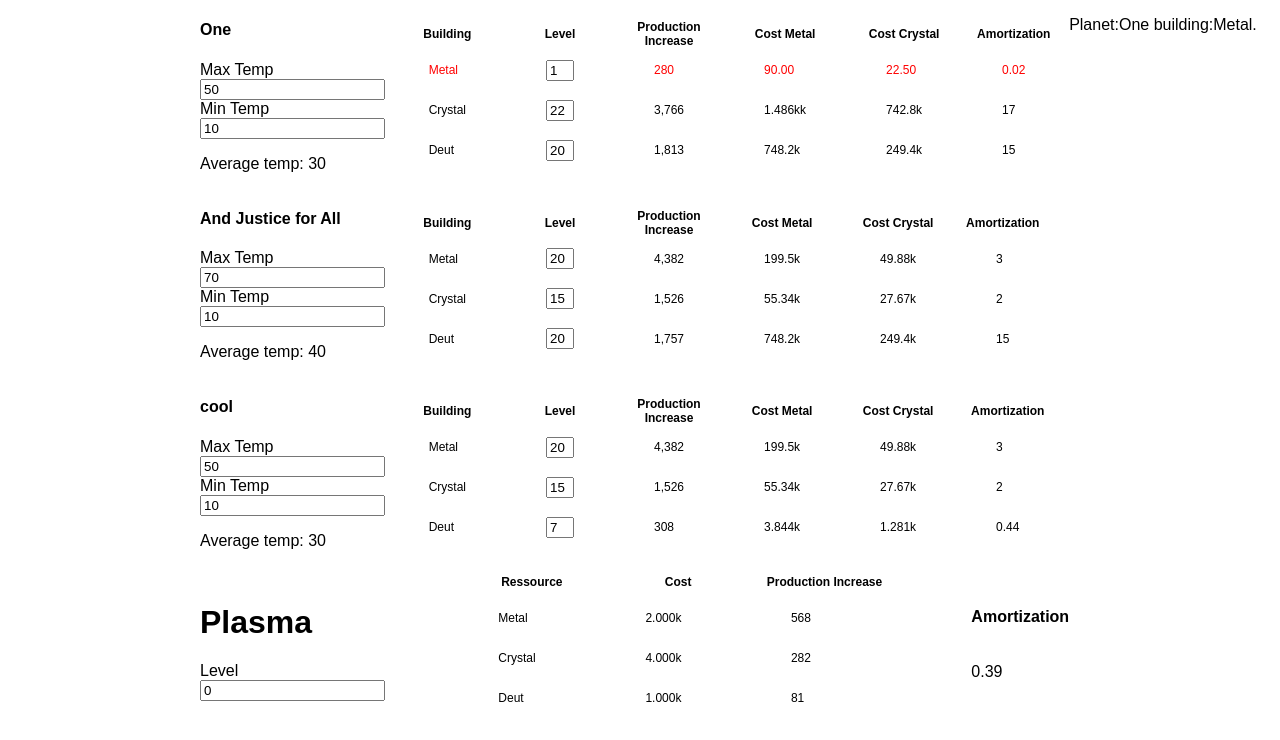
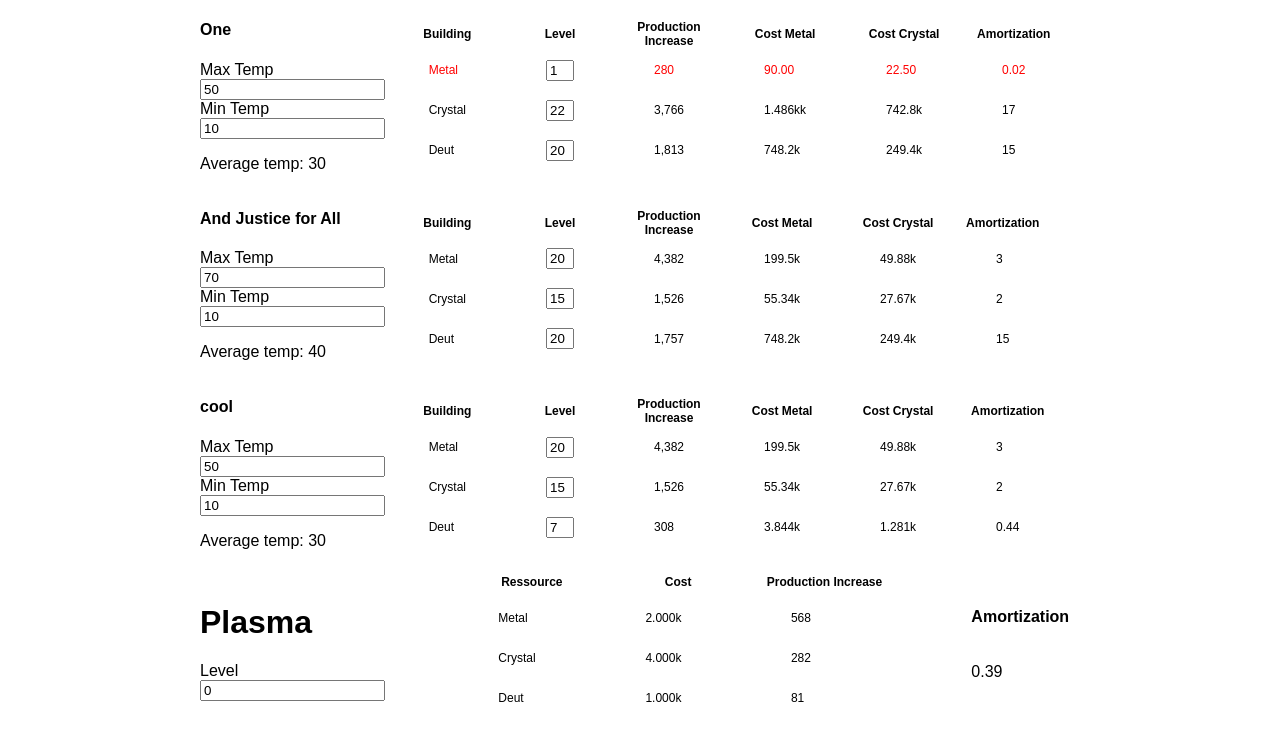
Before and after one commit to egfanboy/ogame-amortization, a React (Create React App) app: page / in a window 1280 px wide. Shown: the top 740 px of the page. Built offline with nearby package versions, Linux system fonts and the light colour scheme.

Commit message:
refactored to calculate amortizations for all planets in amortization

```diff
--- a/src/components/planet/planet.jsx
+++ b/src/components/planet/planet.jsx
@@ -19,99 +19,11 @@ import { Building } from '../building';
 import { PlanetInfo } from '../planet-info';
 import { Main, BuildingContainer, InfoContainer } from './planet.styled';
 
-const calculateNormalizedProduction = (
-    { metalMine, crystalMine, deutMine },
-    speed,
-    { m, c, d }
-) => {
-    const metalDeutRatio = d / m;
-    const crysDeutRatio = d / c;
-    const metalProd = metalMineProd(metalMine);
-    const crysProd = crysMineProd(crystalMine);
-    const deutProd = deutMineProd(deutMine);
-
-    return metalProd * metalDeutRatio + crysProd * crysDeutRatio + deutProd;
-};
-
 export default class Planet extends React.Component {
     onChangeHandler = (key, value) => {
         const { onPlanetChange } = this.props;
 
         onPlanetChange(key, value);
-    };
-
-    state = {
-        crystalAmortization: null,
-        metalAmortization: null,
-        deutAmortization: null,
-        nextBuilding: null,
-    };
-
-    componentDidMount() {
-        this.calculateMetalAmor();
-        this.calculateCrysAmor();
-        this.calculateDeutAmor();
-    }
-
-    componentDidUpdate(prevProps, prevState) {
-        if (
-            prevState.metalAmortization !== this.state.metalAmortization ||
-            prevState.crystalAmortization !== this.state.crystalAmortization ||
-            prevState.deutAmortization !== this.state.deutAmortization
-        )
-            this.getLowestAmortization();
-
-        if (
-            prevProps.metalMine !== this.props.metalMine ||
-            prevProps.crystalMine !== this.props.crystalMine ||
-            prevProps.deutMine !== this.props.deutMine ||
-            prevProps.minT !== this.props.minT ||
-            prevProps.maxT !== this.props.maxT
-        ) {
-            this.calculateMetalAmor();
-            this.calculateCrysAmor();
-            this.calculateDeutAmor();
-        }
-    }
-
-    getLowestAmortization = () => {
-        const { setPlanetNextBuilding, name } = this.props;
-        const {
-            metalAmortization,
-            crysAmortization,
-            deutAmortization,
-        } = this.state;
-
-        const metal = {
-            building: 'Metal',
-            value: metalAmortization,
-        };
-        const crystal = {
-            building: 'Crystal',
-            value: crysAmortization,
-        };
-        const deut = {
-            building: 'Deut',
-            value: deutAmortization,
-        };
-
-        const amortizationValues = [
-            metal.value,
-            crystal.value,
-            deut.value,
-        ].filter(v => !!v);
-
-        const lowestAmortization = Math.min(...amortizationValues);
-
-        const { building: nextBuilding } = [metal, crystal, deut].find(
-            e => e.value === lowestAmortization
-        );
-
-        setPlanetNextBuilding({
-            name,
-            nextBuilding,
-            value: lowestAmortization,
-        });
     };
 
     getAvgT = () => {
@@ -120,100 +32,16 @@ export default class Planet extends React.Component {
         return (minT + maxT) / 2;
     };
 
-    calculateMetalAmor = () => {
-        const {
-            metalMine,
-            normalizedProd,
-            rates: { m, c, d },
-            speed,
-        } = this.props;
-
-        const metalDeutRatio = d / m;
-        const crysDeutRatio = d / c;
-        const { metalCost, crysCost } = costMetalMine(metalMine);
-
-        const normalizedCost =
-            metalCost * metalDeutRatio + crysCost * crysDeutRatio;
-
-        const normalizedNewProd =
-            speed * newMetalProd(metalMine) * metalDeutRatio;
-
-        const metalAmortization = amortization(
-            normalizedCost,
-            normalizedNewProd
-        );
-
-        this.setState({ metalAmortization });
-    };
-
-    calculateCrysAmor = () => {
-        const {
-            crystalMine,
-            normalizedProd,
-            rates: { m, c, d },
-            speed,
-        } = this.props;
-
-        const metalDeutRatio = d / m;
-        const crysDeutRatio = d / c;
-        const { metalCost, crysCost } = costCrysMine(crystalMine);
-
-        const normalizedCost =
-            metalCost * metalDeutRatio + crysCost * crysDeutRatio;
-
-        const normalizedNewProd =
-            speed * newCrysProd(crystalMine) * crysDeutRatio;
-
-        const crysAmortization = amortization(
-            normalizedCost,
-            normalizedNewProd
-        );
-
-        this.setState({ crysAmortization });
-    };
-
-    calculateDeutAmor = () => {
-        const {
-            deutMine,
-            normalizedProd,
-            rates: { m, c, d },
-            speed,
-            maxT,
-            minT,
-        } = this.props;
-
-        const metalDeutRatio = d / m;
-        const crysDeutRatio = d / c;
-        const { metalCost, crysCost } = costDeutMine(deutMine);
-
-        const normalizedCost =
-            metalCost * metalDeutRatio + crysCost * crysDeutRatio;
-
-        const normalizedNewProd = speed * newDeutProd(deutMine, this.getAvgT());
-
-        const deutAmortization = amortization(
-            normalizedCost,
-            normalizedNewProd
-        );
-
-        this.setState({ deutAmortization });
-    };
-
     BuildBuildingRows = () => {
         const {
             metalMine,
             crystalMine,
             deutMine,
             speed,
-            hasNextBuilding,
-            nextEmpireBuilding,
+            metalAmortization,
+            crystalAmortization,
+            deutAmortization,
         } = this.props;
-
-        const {
-            metalAmortization,
-            crysAmortization,
-            deutAmortization,
-        } = this.state;
 
         const mines = ['Metal', 'Crystal', 'Deut'];
 
@@ -229,7 +57,7 @@ export default class Planet extends React.Component {
                 calcProd: newCrysProd,
                 level: crystalMine,
                 cost: costCrysMine,
-                amortization: crysAmortization,
+                amortization: crystalAmortization,
             },
             Deut: {
                 calcProd: newDeutProd,
@@ -291,21 +119,11 @@ export default class Planet extends React.Component {
     render() {
         const {
             name,
-            metalMine,
-            crystalMine,
-            deutMine,
-            speed,
             minT,
             maxT,
             hasNextBuilding,
             nextEmpireBuilding,
         } = this.props;
-
-        const {
-            metalAmortization,
-            crysAmortization,
-            deutAmortization,
-        } = this.state;
 
         return (
             <Main>
--- a/src/components/plasma/plasma.jsx
+++ b/src/components/plasma/plasma.jsx
@@ -57,6 +57,8 @@ export default class Plasma extends Component {
     render() {
         const { level, amortization, isNext } = this.props;
 
+        console.log(isNext);
+
         return (
             <Main>
                 <Info>
--- a/src/components/plasma/plasma.styled.js
+++ b/src/components/plasma/plasma.styled.js
@@ -6,7 +6,9 @@ export const Main = styled.div`
     width: 100%;
     align-items: center;
 `;
-export const Amortization = styled.p``;
+export const Amortization = styled.p`
+    color: inherit;
+`;
 
 export const Info = styled.div``;
 
--- a/src/pages/amortization.jsx
+++ b/src/pages/amortization.jsx
@@ -1,9 +1,15 @@
-import React, { Component, Fragment } from 'react';
+import React, { Component } from 'react';
 
 import {
     metalMineProd,
     crysMineProd,
     deutMineProd,
+    newMetalProd,
+    newCrysProd,
+    newDeutProd,
+    costDeutMine,
+    costCrysMine,
+    costMetalMine,
     plasmaCost,
     metalPlasmaIncrease,
     crystalPlasmaIncrease,
@@ -14,6 +20,13 @@ import styled from 'styled-components';
 import { Planet } from '../components/planet';
 import { NextLevel } from '../components/next-levels';
 import { Plasma } from '../components/plasma';
+import getAmortizations from '../utils/get-amortizations';
+
+const BUILDING_TYPES = {
+    m: 'Metal',
+    c: 'Crystal',
+    d: 'Deut',
+};
 
 const planets = [
     {
@@ -47,22 +60,116 @@ export default class Amortization extends Component {
         planets: planets,
         speed: 7,
         rates: { m: 2, c: 1, d: 1 },
-        amortizations: [],
-        nextBuilding: [],
+        nextBuilding: {},
         plasmaLevel: 0,
         metalProductionIncrease: 0,
         crystalProductionIncrease: 0,
         deutProductionIncrease: 0,
     };
 
+    calculateAmortizations = planets => {
+        const {
+            speed,
+            rates: { m, c, d },
+        } = this.state;
+
+        const metalDeutRatio = d / m;
+        const crysDeutRatio = d / c;
+
+        const calculateMetalAmortization = ({ metalMine }) => {
+            const { metalCost, crysCost } = costMetalMine(metalMine);
+
+            const normalizedCost =
+                metalCost * metalDeutRatio + crysCost * crysDeutRatio;
+
+            const normalizedNewProd =
+                speed * newMetalProd(metalMine) * metalDeutRatio;
+
+            return amortization(normalizedCost, normalizedNewProd);
+        };
+
+        const calculateCrystalAmortization = ({ crystalMine }) => {
+            const { metalCost, crysCost } = costCrysMine(crystalMine);
+
+            const normalizedCost =
+                metalCost * metalDeutRatio + crysCost * crysDeutRatio;
+
+            const normalizedNewProd =
+                speed * newCrysProd(crystalMine) * crysDeutRatio;
+
+            return amortization(normalizedCost, normalizedNewProd);
+        };
+
+        const calculateDeutAmortization = ({ deutMine, maxT, minT }) => {
+            const { metalCost, crysCost } = costDeutMine(deutMine);
+
+            const normalizedCost =
+                metalCost * metalDeutRatio + crysCost * crysDeutRatio;
+
+            const normalizedNewProd =
+                speed * newDeutProd(deutMine, (minT + maxT) / 2);
+
+            return amortization(normalizedCost, normalizedNewProd);
+        };
+
+        const planetArray = Array.isArray(planets) ? planets : Array(planets);
+
+        const amortizations = planetArray.map(planet => {
+            return {
+                [planet.name]: {
+                    m: calculateMetalAmortization(planet),
+                    c: calculateCrystalAmortization(planet),
+                    d: calculateDeutAmortization(planet),
+                },
+            };
+        });
+
+        return amortizations.length > 1 ? amortizations : amortizations[0];
+    };
+
+    getLowestAmortization = amortizations => {
+        const nextBuilding = amortizations.reduce((acc, planetAmor) => {
+            const planetName = Object.keys(planetAmor)[0];
+
+            const { m, c, d } = getAmortizations(planetAmor);
+
+            const lowestAmortization = Math.min(m, c, d);
+
+            const type = Object.entries(planetAmor[planetName]).reduce(
+                (acc, element) => {
+                    if (element.pop() === lowestAmortization) return element[0];
+
+                    return acc;
+                },
+                ''
+            );
+
+            if (isNaN(acc.value) || acc.value > lowestAmortization)
+                return (acc = {
+                    planet: planetName,
+                    type: BUILDING_TYPES[type],
+                    value: lowestAmortization,
+                });
+
+            return acc;
+        }, {});
+
+        const plasmaAmortization = this.calculatePlasmaAmor();
+
+        if (plasmaAmortization < nextBuilding.value)
+            return {
+                planet: 'Overall',
+                type: 'Plasma',
+                value: plasmaAmortization,
+            };
+
+        return nextBuilding;
+    };
+
     componentDidMount() {
-        this.calculatePlasmaAmor();
-    }
-
-    componentDidUpdate(prevProps, prevState) {
-        if (prevState.amortizations !== this.state.amortizations) {
-            this.setEmpireNextBuilding();
-        }
+        const amortizations = this.calculateAmortizations(this.state.planets);
+        const lowestAmortization = this.getLowestAmortization(amortizations);
+        this.setState({ nextBuilding: lowestAmortization });
     }
 
     calculateNextBuildings = times => {};
@@ -91,7 +198,7 @@ export default class Amortization extends Component {
 
             const getCrystalProd = () => {
                 const prod = crysMineProd(crystalMine);
-                console.log(prod);
+
                 return isNaN(accountCrystalProd)
                     ? prod
                     : accountCrystalProd + prod;
@@ -152,37 +259,26 @@ export default class Amortization extends Component {
             crystalProductionIncrease * crysDeutRatio +
             deutProductionIncrease;
 
-        if (plasmaLevel === 1 || '1')
-            console.log(normalizedProductionIncrease, normalizedCost);
-
         const plasmaAmortization = amortization(
             normalizedCost,
             normalizedProductionIncrease
         );
 
         this.setState({ plasmaAmortization });
-    };
-
-    setEmpireNextBuilding = () => {
-        const { amortizations, plasmaAmortization } = this.state;
-
-        const values = amortizations.reduce(
-            (acc, a) => (acc = [a.value, ...acc]),
-            []
-        );
-
-        const lowestBuilding = Math.min(...values);
-
-        if (plasmaAmortization < lowestBuilding)
-            return this.setState({ nextBuilding: 'plasma' });
-
-        const planets = amortizations.filter(e => e.value === lowestBuilding);
-        this.setState({ nextBuilding: planets });
+        return plasmaAmortization;
     };
 
     onPlasmaLevelChange = level => {
         const plasmaLevel = level === '' ? '' : parseInt(level);
-        this.setState({ plasmaLevel }, () => this.calculatePlasmaAmor());
+        this.setState({ plasmaLevel }, () => {
+            const amortizations = this.calculateAmortizations(
+                this.state.planets
+            );
+            const lowestAmortization = this.getLowestAmortization(
+                amortizations
+            );
+            this.setState({ nextBuilding: lowestAmortization });
+        });
     };
 
     onPlanetChange = planetNumb => (key, value) => {
@@ -193,60 +289,36 @@ export default class Amortization extends Component {
                     { [key]: value }
                 ));
             },
-            () => this.calculatePlasmaAmor()
+            () => {
+                const amortizations = this.calculateAmortizations(
+                    this.state.planets
+                );
+                const lowestAmortization = this.getLowestAmortization(
+                    amortizations
+                );
+                this.setState({ nextBuilding: lowestAmortization });
+            }
         );
     };
 
-    setPlanetNextBuilding = planet => {
-        this.setState(
-            state => {
-                const { name } = planet;
-                if (!state.amortizations === 0)
-                    return (state.amortizations = [planet]);
+    buildPlanets = (planet, i) => {
+        const { nextBuilding } = this.state;
+        const hasNextBuilding = nextBuilding.planet === planet.name;
 
-                const isAlreadyInState = state.amortizations.find(
-                    e => e.name === name
-                );
+        const { m, c, d } = getAmortizations(
+            this.calculateAmortizations(planet)
+        );
 
-                if (!isAlreadyInState)
-                    return (state.amortizations = [
-                        ...state.amortizations,
-                        planet,
-                    ]);
-
-                return (state.amortizations = state.amortizations.map(e => {
-                    if (e.name === name) return planet;
-
-                    return e;
-                }));
-            },
-            () => this.setEmpireNextBuilding()
-        );
-    };
-
-    hasNextBuilding = name => {
-        const { nextBuilding } = this.state;
-        if (nextBuilding === 'plasma') return false;
-        return !!nextBuilding.find(e => e.name === name);
-    };
-
-    getNextBuilding = name => {
-        const { nextBuilding } = this.state;
-        if (nextBuilding === 'plasma') return;
-        return nextBuilding.filter(e => e.name === name).pop().nextBuilding;
-    };
-
-    buildPlanets = (planet, i) => {
-        const hasNextBuilding = this.hasNextBuilding(planet.name);
         return (
             <Planet
                 key={`${planet}-${i}`}
                 {...planet}
+                metalAmortization={m}
+                crystalAmortization={c}
+                deutAmortization={d}
                 hasNextBuilding={hasNextBuilding}
                 setPlanetNextBuilding={this.setPlanetNextBuilding}
-                nextEmpireBuilding={
-                    hasNextBuilding ? this.getNextBuilding(planet.name) : null
-                }
+                nextEmpireBuilding={nextBuilding.type}
                 speed={this.state.speed}
                 rates={this.state.rates}
                 onPlanetChange={this.onPlanetChange(i)}
@@ -275,7 +347,7 @@ export default class Amortization extends Component {
                         level={plasmaLevel}
                         onChange={this.onPlasmaLevelChange}
                         amortization={plasmaAmortization}
-                        isNext={nextBuilding === 'plasma'}
+                        isNext={nextBuilding.type === 'Plasma'}
                     />
                 </PlanetContainer>
                 <NextLevel next={nextBuilding} />
--- a/src/utils/formulas.js
+++ b/src/utils/formulas.js
@@ -76,8 +76,6 @@ export function deutPlasmaIncrease(deutProduction, level) {
 export function plasmaCost(level) {
     const multiplier = pow(2, level || 0);
 
-    console.log(multiplier);
-
     const metalCost = 2000 * multiplier;
     const crystalCost = 4000 * multiplier;
     const deutCost = 1000 * multiplier;
--- /dev/null
+++ b/src/utils/get-amortizations.js
@@ -0,0 +1,8 @@
+export default function(planetAmortization) {
+    if (!planetAmortization || typeof planetAmortization !== 'object')
+        return {};
+
+    const planetName = Object.keys(planetAmortization)[0];
+
+    return planetAmortization[planetName];
+}
```
